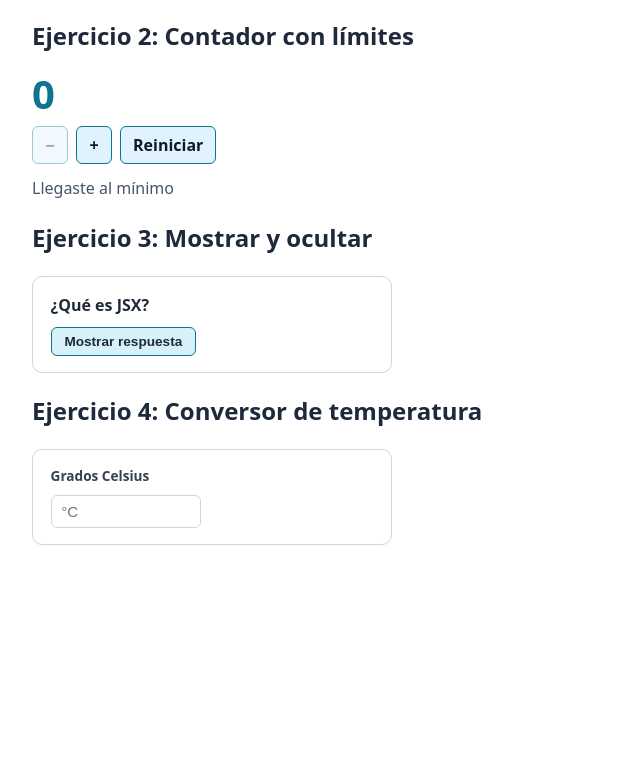
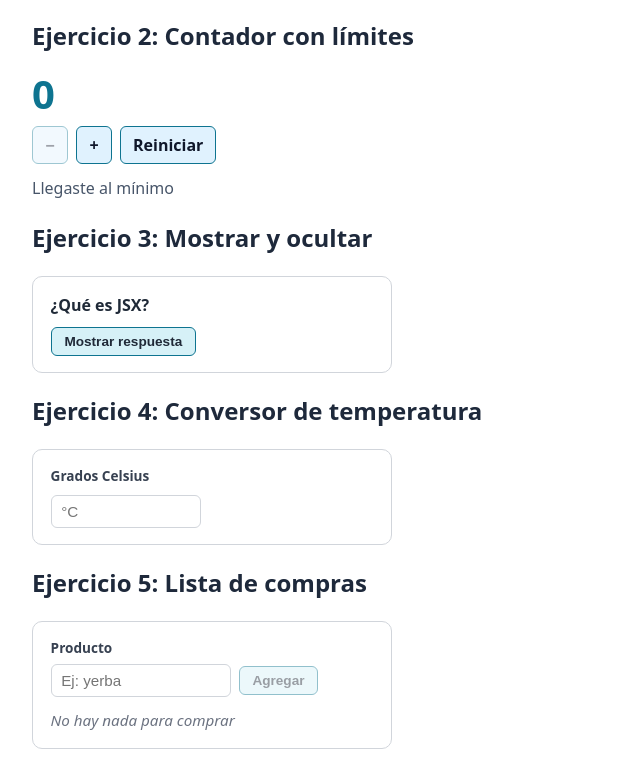
Before and after one commit to GabiAguirre07/tp-react-desde-cero, a React (Vite) app: page / in a window 1280 px wide. Shown: the part 285-1066 px from the top of the page, without its empty margins (0-640 px from the left). Before the commit the page ends 862 px from the top, so only its background shows below. Built offline with nearby package versions, Linux system fonts and the light colour scheme.

Commit message:
feat: ejercicio 5 - lista de compras con listas y estado

```diff
--- a/src/App.tsx
+++ b/src/App.tsx
@@ -2,6 +2,7 @@ import { Ejercicio1 } from "./ejercicios/01-tarjetas-producto/Ejercicio01";
 import { Ejercicio2 } from "./ejercicios/02-contador/Ejercicio02";
 import { Ejercicio3 } from "./ejercicios/03-mostrar-ocultar/Ejercicio03";
 import { Ejercicio4 } from "./ejercicios/04-conversor-temperatura/Ejercicio04";
+import { Ejercicio5 } from "./ejercicios/05-lista-compras/Ejercicio05";
 
 export default function App() {
   return (
@@ -11,6 +12,7 @@ export default function App() {
       <Ejercicio2 />
       <Ejercicio3 />
       <Ejercicio4 />
+      <Ejercicio5 />
     </main>
   );
 }
--- /dev/null
+++ b/src/ejercicios/05-lista-compras/Ejercicio05.tsx
@@ -0,0 +1,18 @@
+import { ListaCompras } from "./ListaCompras";
+import "./styles.css";
+
+/**
+ * Ejercicio 5: Lista de compras (listas y estado).
+ *
+ * Presenta el componente `ListaCompras`: un input y un botón "Agregar" que
+ * suman productos a una lista, cada uno con su botón "Eliminar". No admite
+ * ítems vacíos y, si la lista está vacía, muestra "No hay nada para comprar".
+ */
+export function Ejercicio5() {
+  return (
+    <section>
+      <h2>Ejercicio 5: Lista de compras</h2>
+      <ListaCompras />
+    </section>
+  );
+}
--- /dev/null
+++ b/src/ejercicios/05-lista-compras/ItemLista.tsx
@@ -0,0 +1,35 @@
+/** Props de {@link ItemLista}. */
+interface ItemListaProps {
+  /** Nombre del producto que se muestra en el ítem. */
+  nombre: string;
+  /** Se invoca al pulsar "Eliminar"; el padre decide cómo se elimina. */
+  onEliminar: () => void;
+}
+
+/**
+ * Ítem de la lista de compras: nombre del producto y botón para eliminarlo.
+ *
+ * Componente presentacional: no tiene estado ni conoce el modelo de datos;
+ * solo muestra el `nombre` y avisa al padre mediante `onEliminar`. Renderiza
+ * un `li`, por lo que debe usarse dentro de un `ul` u `ol`. El `aria-label`
+ * del botón incluye el nombre para que los lectores de pantalla distingan
+ * cada botón "Eliminar".
+ *
+ * @param props - {@link ItemListaProps}.
+ * @returns Un elemento `li` con el nombre y el botón "Eliminar".
+ */
+export function ItemLista({ nombre, onEliminar }: ItemListaProps) {
+  return (
+    <li className="lista-item">
+      {nombre}
+      <button
+        className="lista-boton lista-boton-eliminar"
+        type="button"
+        onClick={onEliminar}
+        aria-label={`Eliminar ${nombre}`}
+      >
+        Eliminar
+      </button>
+    </li>
+  );
+}
--- /dev/null
+++ b/src/ejercicios/05-lista-compras/ListaCompras.tsx
@@ -0,0 +1,121 @@
+import { useState, useId } from "react";
+import { type ItemCompra, agregarItem, eliminarItem } from "./lista";
+import { ItemLista } from "./ItemLista";
+
+/** Texto de ayuda del input mientras está vacío. */
+const PLACEHOLDER_PRODUCTO = "Ej: yerba";
+
+/** Mensaje que se muestra cuando la lista no tiene ítems. */
+const MENSAJE_LISTA_VACIA = "No hay nada para comprar";
+
+/**
+ * Lista de compras: permite agregar y eliminar productos.
+ *
+ * Guarda dos estados:
+ * - `items`: los productos agregados.
+ * - `texto`: lo escrito en el input, tal como lo escribe el usuario.
+ * Todo lo demás es derivado y se recalcula en cada render:
+ * - `textoLimpio`: `texto` sin espacios en los extremos.
+ * - `puedeAgregar`: hay texto no vacío; habilita el botón "Agregar".
+ * - `estaVacia`: no hay ítems; muestra {@link MENSAJE_LISTA_VACIA}.
+ *
+ * El alta se hace con un formulario, por lo que también funciona con Enter.
+ * La lista nunca se modifica en el lugar: se usan las funciones puras de
+ * `lista.ts`, que devuelven arrays nuevos. Cada ítem se renderiza con
+ * {@link ItemLista} y se identifica con su `id` como `key`.
+ *
+ * @returns Un contenedor con el formulario y la lista (o el mensaje de lista vacía).
+ */
+export function ListaCompras() {
+  const [items, setItems] = useState<ItemCompra[]>([]);
+  const [texto, setTexto] = useState("");
+  const idInput = useId();
+
+  const textoLimpio = texto.trim();
+  const puedeAgregar = textoLimpio !== "";
+  const estaVacia = items.length === 0;
+
+  /**
+   * Sincroniza el estado `texto` con lo escrito en el input.
+   *
+   * No usa la forma funcional del setter porque el valor nuevo proviene del
+   * input y no depende del valor anterior del estado.
+   *
+   * @param evento - Evento de cambio del input de producto.
+   */
+  function handleCambioTexto(evento: React.ChangeEvent<HTMLInputElement>) {
+    setTexto(evento.target.value);
+  }
+
+  /**
+   * Agrega a la lista el producto escrito y limpia el input.
+   *
+   * Cancela el envío nativo del formulario (que recargaría la página) y no
+   * hace nada si el texto está vacío o solo tiene espacios. El `id` se genera
+   * con `Date.now()` fuera del setter para que la función del setter siga
+   * siendo pura. Usa la forma funcional de `setItems` porque la lista nueva
+   * depende de la anterior.
+   *
+   * @param evento - Evento de envío del formulario.
+   */
+  function handleAgregar(evento: React.SubmitEvent<HTMLFormElement>) {
+    evento.preventDefault();
+    if (!puedeAgregar) return;
+    const nuevoItem: ItemCompra = { id: Date.now(), nombre: textoLimpio };
+    setItems((anterior) => agregarItem(anterior, nuevoItem));
+    setTexto("");
+  }
+
+  /**
+   * Elimina de la lista el ítem con el `id` indicado.
+   *
+   * Usa la forma funcional de `setItems` porque la lista nueva depende de la
+   * anterior.
+   *
+   * @param id - Identificador del ítem a eliminar.
+   */
+  function handleEliminar(id: number) {
+    setItems((anterior) => eliminarItem(anterior, id));
+  }
+
+  return (
+    <div className="lista">
+      <form className="lista-formulario" onSubmit={handleAgregar}>
+        <label className="lista-etiqueta" htmlFor={idInput}>
+          Producto
+        </label>
+        <div className="lista-fila">
+          <input
+            className="lista-input"
+            id={idInput}
+            type="text"
+            placeholder={PLACEHOLDER_PRODUCTO}
+            value={texto}
+            onChange={handleCambioTexto}
+            autoComplete="off"
+          />
+          <button
+            className="lista-boton"
+            type="submit"
+            disabled={!puedeAgregar}
+          >
+            Agregar
+          </button>
+        </div>
+      </form>
+      {estaVacia ? (
+        <p className="lista-vacia">{MENSAJE_LISTA_VACIA}</p>
+      ) : (
+        <ul className="lista-items">
+          {items.map((item) => (
+            <ItemLista
+              key={item.id}
+              nombre={item.nombre}
+              onEliminar={() => handleEliminar(item.id)}
+            ></ItemLista>
+          ))}
+        </ul>
+      )}
+    </div>
+  );
+}
--- /dev/null
+++ b/src/ejercicios/05-lista-compras/lista.ts
@@ -0,0 +1,44 @@
+/**
+ * Producto de la lista de compras.
+ */
+export interface ItemCompra {
+  /** Identificador único del ítem; se usa como `key` al renderizar y para eliminarlo. */
+  id: number;
+  /** Nombre del producto tal como se muestra en la lista. */
+  nombre: string;
+}
+
+/**
+ * Agrega un ítem al final de la lista sin modificar la original.
+ *
+ * Función pura: no depende de React y devuelve un array nuevo (spread), lo
+ * que cambia la referencia y permite que React detecte la actualización del
+ * estado. El ítem llega ya armado (con su `id`); esta función no lo genera.
+ *
+ * @param lista - Lista actual (solo lectura).
+ * @param nuevo - Ítem a agregar.
+ * @returns Una lista nueva con los ítems originales y `nuevo` al final.
+ */
+export function agregarItem(
+  lista: readonly ItemCompra[],
+  nuevo: ItemCompra,
+): ItemCompra[] {
+  return [...lista, nuevo];
+}
+
+/**
+ * Quita de la lista el ítem con el `id` indicado sin modificar la original.
+ *
+ * Función pura: usa `filter`, que siempre devuelve un array nuevo. Si ningún
+ * ítem tiene ese `id`, devuelve una copia con los mismos elementos.
+ *
+ * @param lista - Lista actual (solo lectura).
+ * @param id - Identificador del ítem a eliminar.
+ * @returns Una lista nueva sin el ítem con ese `id`.
+ */
+export function eliminarItem(
+  lista: readonly ItemCompra[],
+  id: number,
+): ItemCompra[] {
+  return lista.filter((i) => i.id !== id);
+}
--- /dev/null
+++ b/src/ejercicios/05-lista-compras/styles.css
@@ -0,0 +1,98 @@
+/* ===== Ejercicio 05 · Lista de compras ===== */
+
+.lista {
+  display: flex;
+  flex-direction: column;
+  align-items: flex-start;
+  gap: 0.75rem;
+  max-width: 360px;
+  padding: 1rem 1.1rem;
+  border: 1px solid #d1d5db;
+  border-radius: 10px;
+  background-color: #ffffff;
+}
+
+.lista-formulario {
+  display: flex;
+  flex-direction: column;
+  gap: 0.35rem;
+}
+
+.lista-etiqueta {
+  font-size: 0.85rem;
+  font-weight: 600;
+  color: #374151;
+}
+
+.lista-fila {
+  display: flex;
+  align-items: center;
+  gap: 0.5rem;
+}
+
+.lista-input {
+  width: 180px;
+  padding: 0.45rem 0.6rem;
+  border: 1px solid #d1d5db;
+  border-radius: 6px;
+  font-size: 0.95rem;
+  color: #1f2937;
+  transition: border-color 0.15s ease;
+}
+
+.lista-input:focus-visible {
+  outline: 2px solid #0e7490;
+  outline-offset: 2px;
+  border-color: #0e7490;
+}
+
+/* Botón base: lo comparten "Agregar" y "Eliminar" */
+.lista-boton {
+  padding: 0.4rem 0.8rem;
+  border: 1px solid #0e7490;
+  border-radius: 6px;
+  background-color: #d6f1f7;
+  color: #1f2937;
+  font-size: 0.85rem;
+  font-weight: 600;
+  cursor: pointer;
+  transition: background-color 0.15s ease;
+}
+
+.lista-boton:hover:not(:disabled) {
+  background-color: #bfe7f1;
+}
+
+.lista-boton:focus-visible {
+  outline: 2px solid #0e7490;
+  outline-offset: 2px;
+}
+
+.lista-boton:disabled {
+  opacity: 0.45;
+  cursor: not-allowed;
+}
+
+/* Modificador de variante: botón compacto dentro de cada ítem */
+.lista-boton-eliminar {
+  margin-left: 0.5rem;
+  padding: 0.2rem 0.55rem;
+  font-size: 0.75rem;
+}
+
+.lista-items {
+  margin: 0;
+  padding-left: 1.25rem;
+  color: #1f2937;
+}
+
+.lista-item + .lista-item {
+  margin-top: 0.4rem;
+}
+
+.lista-vacia {
+  margin: 0;
+  font-size: 0.95rem;
+  font-style: italic;
+  color: #6b7280;
+}
```
